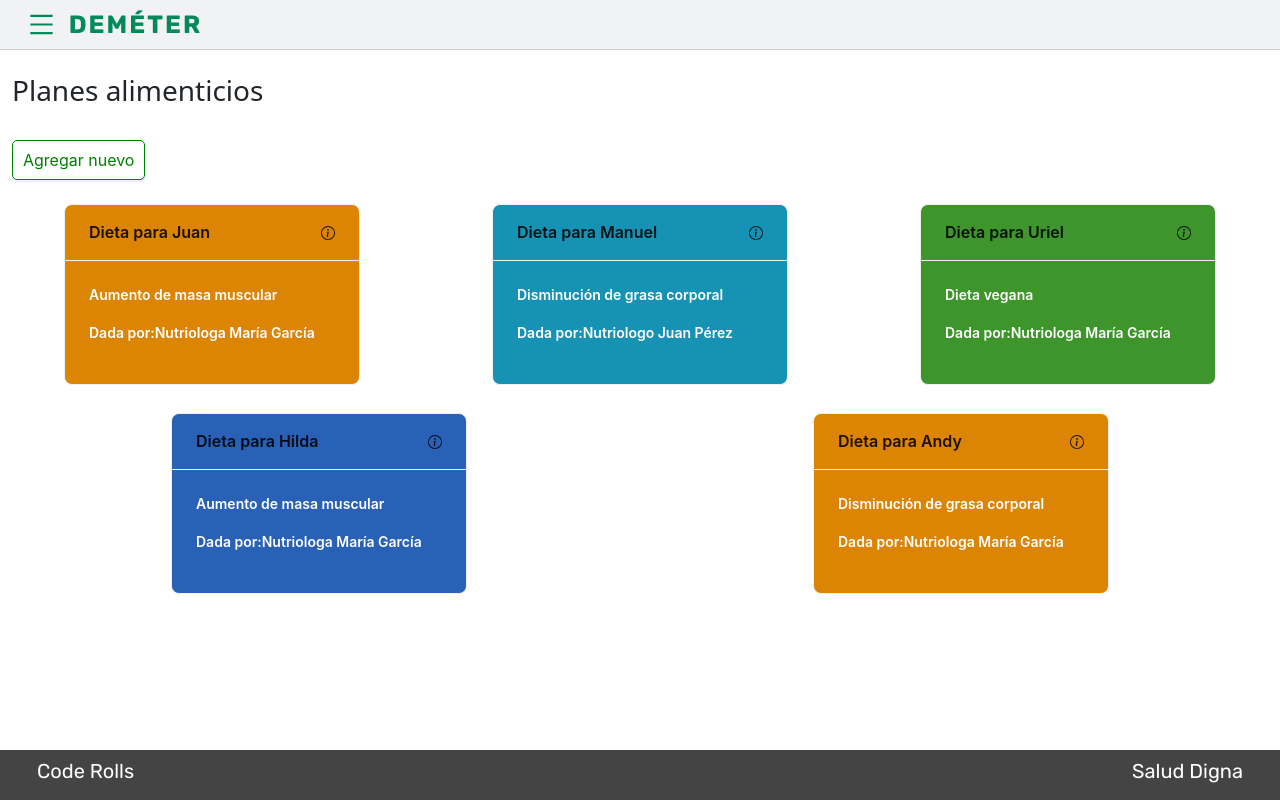
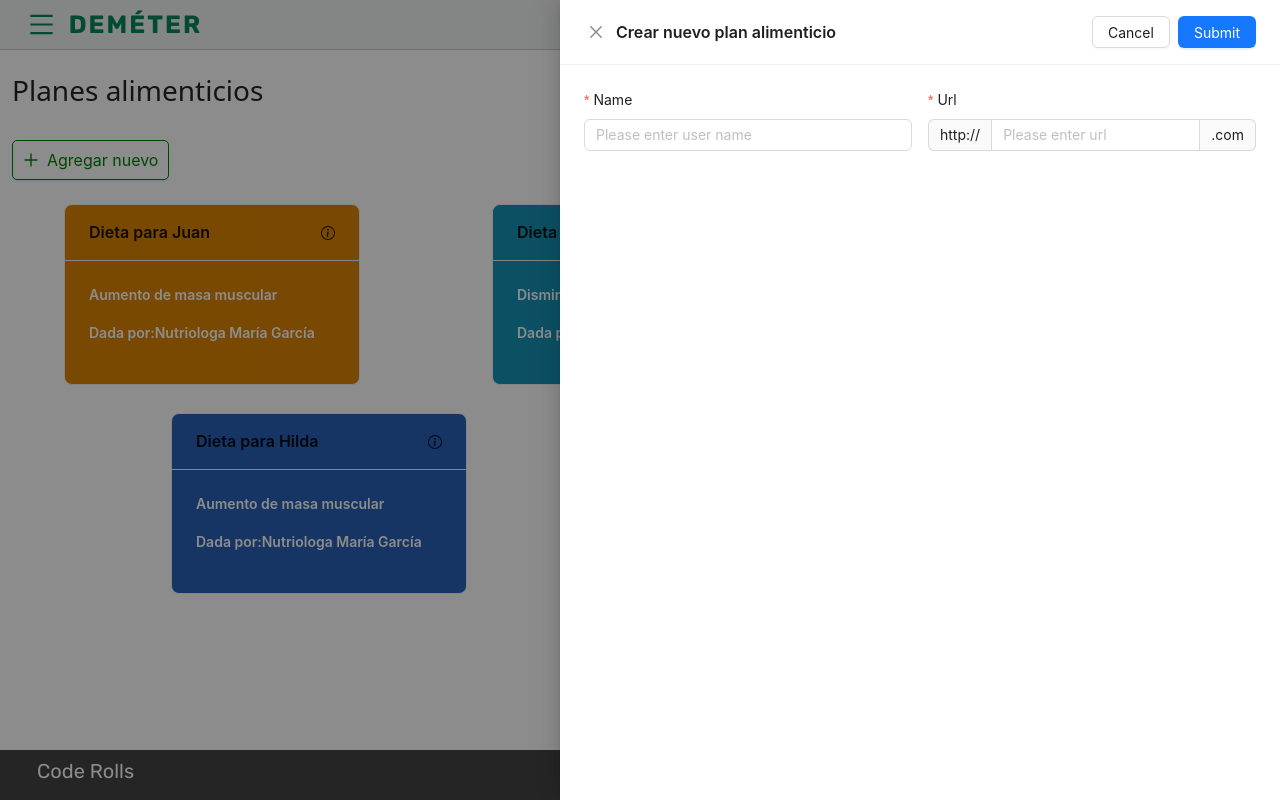
Before and after one commit to dixtinox/Code-Rolls-Talent-Land-2023, a React (Create React App) app in the folder FrontEND/code-rolls/: page /planes in a window 1280 px wide. Both pictures are taken after a click on the button "Agregar nuevo". Built offline with nearby package versions, Linux system fonts and the light colour scheme.

Commit message:
feat: new diet drawer

```diff
--- a/FrontEND/code-rolls/src/components/Pages/Planes.js
+++ b/FrontEND/code-rolls/src/components/Pages/Planes.js
@@ -1,12 +1,25 @@
 import React from "react";
 import Plan from "../components-Planes/Plan";
+import { NuevoPlanDrawer } from "../components-Planes/NuevoPlan.js/NuevoPlanDrawer";
 import "bootstrap/dist/css/bootstrap.css";
 import data from "../components-Planes/data";
 import { Button } from "antd";
+import { useState } from 'react'
+import { PlusOutlined } from '@ant-design/icons';
 
-/*<Plan nombre={cosa.title} tipo={cosa.tipo} autor={cosa.autor} tinte={cosa.tinte}/>*/
 
 const Planes = () => {
+
+  const [open, setOpen] = useState(false);
+
+  const showDrawer = () => {
+    setOpen(true);
+  };
+
+  const onClose = () => {
+    setOpen(false);
+  };
+
   let count = 0;
   const render = data.map((diet) => {
     count = count >= 5 ? 1 : count + 1;
@@ -27,11 +40,12 @@ const Planes = () => {
       <div className="container-fluid">
         <h3>Planes alimenticios</h3>
         <br></br>
-        <Button type="primary" size={"large"}>
+        <Button type="primary" size={"large"} onClick={showDrawer} icon={<PlusOutlined />}>
           Agregar nuevo
         </Button>
         <div className="row gap-1">{render}</div>
       </div>
+      <NuevoPlanDrawer onClose={onClose} open={open}></NuevoPlanDrawer>
     </>
   );
 };
--- /dev/null
+++ b/FrontEND/code-rolls/src/components/components-Planes/NuevoPlan.js/NuevoPlanDrawer.js
@@ -0,0 +1,57 @@
+import React, { useState } from 'react';
+import { PlusOutlined } from '@ant-design/icons';
+import { Button, Col, Drawer, Form, Input, Row, Space } from 'antd';
+
+
+export const NuevoPlanDrawer = ({onClose, open }) => {
+
+    return (
+        <Drawer
+        title="Crear nuevo plan alimenticio"
+        width={720}
+        onClose={onClose}
+        open={open}
+        bodyStyle={{ paddingBottom: 80 }}
+        extra={
+          <Space>
+            <Button onClick={onClose}>Cancel</Button>
+            <Button onClick={onClose} type="primary">
+              Submit
+            </Button>
+          </Space>
+        }
+      >
+        <Form layout="vertical" >
+          <Row gutter={16}>
+            <Col span={12}>
+              <Form.Item
+                name="name"
+                label="Name"
+                rules={[{ required: true, message: 'Please enter user name' }]}
+              >
+                <Input placeholder="Please enter user name" />
+              </Form.Item>
+            </Col>
+            <Col span={12}>
+              <Form.Item
+                name="url"
+                label="Url"
+                rules={[{ required: true, message: 'Please enter url' }]}
+              >
+                <Input
+                  style={{ width: '100%' }}
+                  addonBefore="http://"
+                  addonAfter=".com"
+                  placeholder="Please enter url"
+                />
+              </Form.Item>
+            </Col>
+          </Row>
+          <Row gutter={16}>
+          </Row>
+          <Row gutter={16}>
+          </Row>
+        </Form>
+      </Drawer>
+    )
+}
--- a/FrontEND/code-rolls/src/components/components-Planes/Plan.js
+++ b/FrontEND/code-rolls/src/components/components-Planes/Plan.js
@@ -15,6 +15,7 @@ const Plan = (props) => {
   const toggle = () => {
     setActiveNutri(!activeNutri)
   }
+
   const content = (
     <div>
       <Button
```
